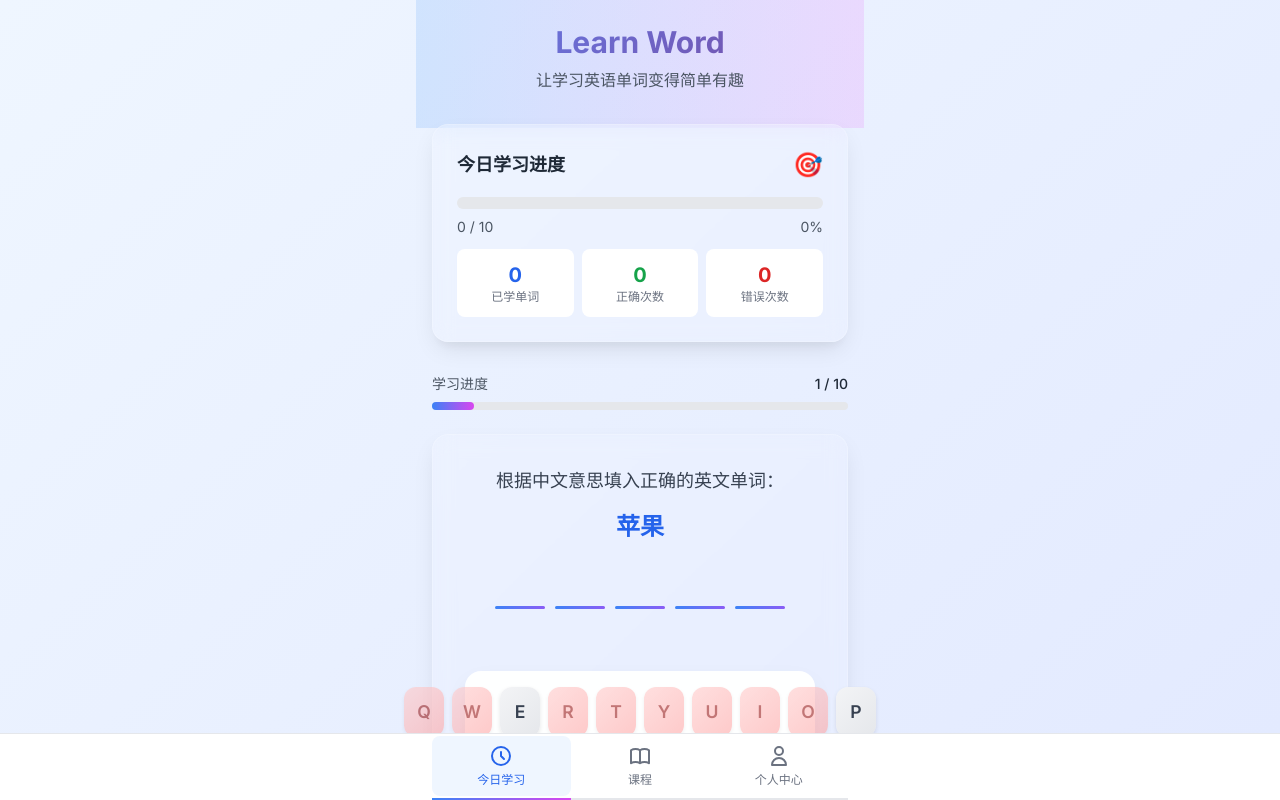
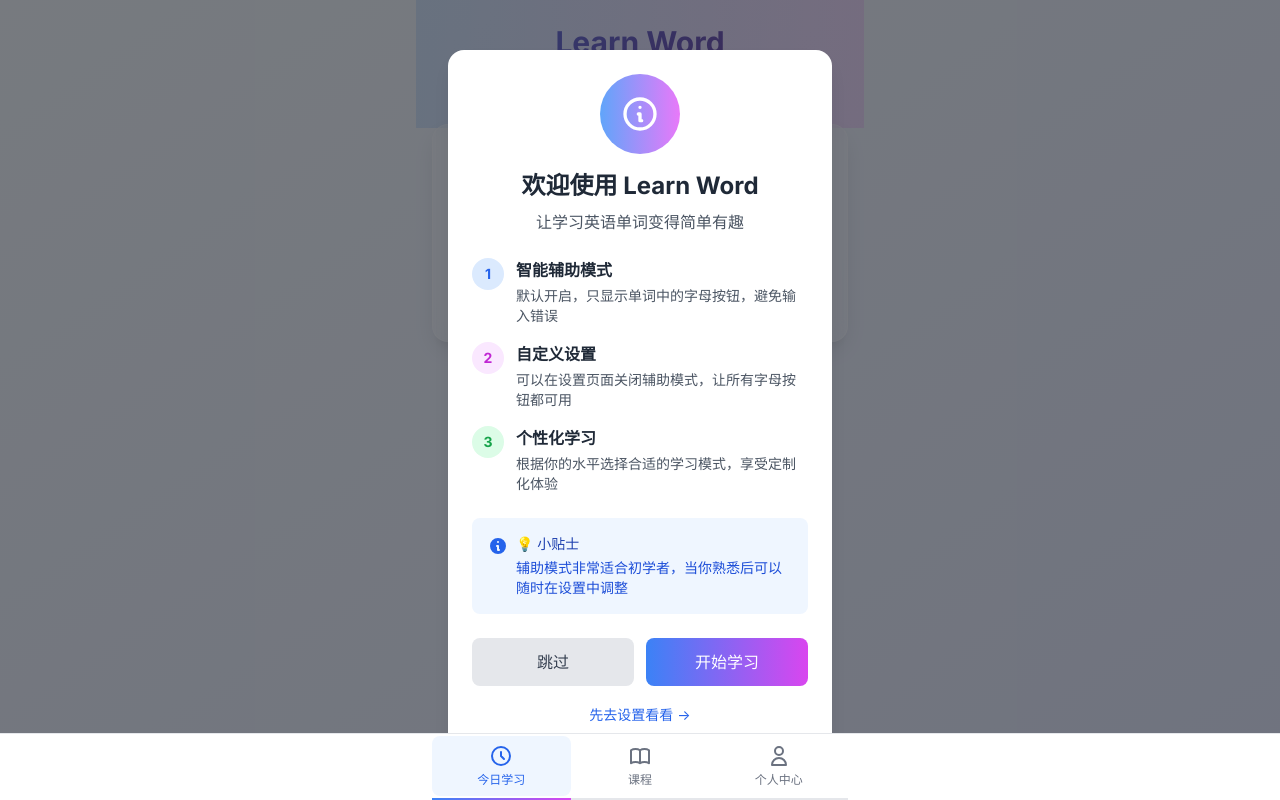
Before and after one commit to legendmohe/learn_word, a Vue app: page / in a window 1280 px wide. Both pictures are taken after a click on the button "开始学习". Shown: the top 800 px of the page. Built offline with nearby package versions, Linux system fonts and the light colour scheme.

Commit message:
添加首次学习提示

```diff
--- a/src/components/TodayStudy.vue
+++ b/src/components/TodayStudy.vue
@@ -39,9 +39,6 @@
         <div class="text-center">
           <!-- 填空题 -->
           <div class="mb-8">
-            <p class="text-lg text-gray-700 dark:text-gray-300 mb-4">
-              根据中文意思填入正确的英文单词：
-            </p>
             <div class="text-2xl font-bold text-primary-600 dark:text-primary-400 mb-6">
               {{ currentWord.meaning }}
             </div>
@@ -154,6 +151,15 @@
         </button>
       </div>
     </div>
+
+    <!-- 首次使用引导弹窗 -->
+    <WelcomeGuide
+      v-if="showWelcomeGuide"
+      @close="showWelcomeGuide = false"
+      @skip="handleGuideSkip"
+      @start-learning="handleGuideStartLearning"
+      @go-settings="handleGuideGoToSettings"
+    />
   </div>
 </template>
 
@@ -163,12 +169,16 @@ import { getDailyGoal, getSelectedCourse, updateStudyProgress, addErrorWord, add
 import { getTodayWords } from '../utils/studyData'
 import { getRandomWords } from '../utils/coursesParser'
 import LetterInputPanel from './LetterInputPanel.vue'
+import WelcomeGuide from './WelcomeGuide.vue'
 
 // 定义事件
 const emit = defineEmits(['completed'])
 
 // 学习状态
 const studyStatus = ref('ready') // ready, studying, completed
+
+// 引导弹窗状态
+const showWelcomeGuide = ref(false)
 
 // 学习数据
 const dailyGoal = ref(10)
@@ -199,6 +209,18 @@ const progressPercentage = computed(() => {
 
 // 开始学习
 const startStudy = async () => {
+  // 检查是否首次使用
+  const isFirstTime = !localStorage.getItem('learn_word_welcome_shown')
+  if (isFirstTime) {
+    showWelcomeGuide.value = true
+    return
+  }
+
+  proceedToStudy()
+}
+
+// 实际开始学习的逻辑
+const proceedToStudy = async () => {
   try {
     // 获取今日学习单词
     const todayWords = getTodayWords(dailyGoal.value)
@@ -312,6 +334,22 @@ const switchTab = (tab) => {
   }))
 }
 
+// 处理引导弹窗事件
+const handleGuideStartLearning = () => {
+  showWelcomeGuide.value = false
+  proceedToStudy()
+}
+
+const handleGuideGoToSettings = () => {
+  showWelcomeGuide.value = false
+  switchTab('profile')
+}
+
+const handleGuideSkip = () => {
+  showWelcomeGuide.value = false
+  proceedToStudy()
+}
+
 // 获取学习提示
 const getStudyHint = () => {
   const hints = [
--- /dev/null
+++ b/src/components/WelcomeGuide.vue
@@ -0,0 +1,205 @@
+<template>
+  <div class="guide-overlay fixed inset-0 bg-black bg-opacity-50 flex items-center justify-center z-50 p-4">
+    <div class="guide-content bg-white dark:bg-gray-800 rounded-2xl p-6 max-w-sm w-full card-shadow transform transition-all duration-300 scale-100">
+      <!-- 头部图标 -->
+      <div class="text-center mb-6">
+        <div class="w-20 h-20 bg-gradient-to-r from-primary-400 to-accent-400 rounded-full flex items-center justify-center mx-auto mb-4">
+          <svg class="w-10 h-10 text-white" fill="none" stroke="currentColor" viewBox="0 0 24 24">
+            <path stroke-linecap="round" stroke-linejoin="round" stroke-width="2" d="M13 16h-1v-4h-1m1-4h.01M21 12a9 9 0 11-18 0 9 9 0 0118 0z"></path>
+          </svg>
+        </div>
+        <h2 class="text-2xl font-bold text-gray-800 dark:text-gray-200 mb-2">
+          欢迎使用 Learn Word
+        </h2>
+        <p class="text-gray-600 dark:text-gray-400">
+          让学习英语单词变得简单有趣
+        </p>
+      </div>
+
+      <!-- 功能介绍 -->
+      <div class="space-y-4 mb-6">
+        <div class="flex items-start gap-3">
+          <div class="w-8 h-8 bg-primary-100 dark:bg-primary-900/20 rounded-full flex items-center justify-center flex-shrink-0">
+            <span class="text-primary-600 dark:text-primary-400 text-sm font-bold">1</span>
+          </div>
+          <div>
+            <h3 class="font-semibold text-gray-800 dark:text-gray-200 mb-1">智能辅助模式</h3>
+            <p class="text-sm text-gray-600 dark:text-gray-400">
+              默认开启，只显示单词中的字母按钮，避免输入错误
+            </p>
+          </div>
+        </div>
+
+        <div class="flex items-start gap-3">
+          <div class="w-8 h-8 bg-accent-100 dark:bg-accent-900/20 rounded-full flex items-center justify-center flex-shrink-0">
+            <span class="text-accent-600 dark:text-accent-400 text-sm font-bold">2</span>
+          </div>
+          <div>
+            <h3 class="font-semibold text-gray-800 dark:text-gray-200 mb-1">自定义设置</h3>
+            <p class="text-sm text-gray-600 dark:text-gray-400">
+              可以在设置页面关闭辅助模式，让所有字母按钮都可用
+            </p>
+          </div>
+        </div>
+
+        <div class="flex items-start gap-3">
+          <div class="w-8 h-8 bg-green-100 dark:bg-green-900/20 rounded-full flex items-center justify-center flex-shrink-0">
+            <span class="text-green-600 dark:text-green-400 text-sm font-bold">3</span>
+          </div>
+          <div>
+            <h3 class="font-semibold text-gray-800 dark:text-gray-200 mb-1">个性化学习</h3>
+            <p class="text-sm text-gray-600 dark:text-gray-400">
+              根据你的水平选择合适的学习模式，享受定制化体验
+            </p>
+          </div>
+        </div>
+      </div>
+
+      <!-- 提示信息 -->
+      <div class="bg-blue-50 dark:bg-blue-900/20 rounded-lg p-4 mb-6">
+        <div class="flex items-start gap-2">
+          <svg class="w-5 h-5 text-blue-600 dark:text-blue-400 flex-shrink-0 mt-0.5" fill="currentColor" viewBox="0 0 20 20">
+            <path fill-rule="evenodd" d="M18 10a8 8 0 11-16 0 8 8 0 0116 0zm-7-4a1 1 0 11-2 0 1 1 0 012 0zM9 9a1 1 0 000 2v3a1 1 0 001 1h1a1 1 0 100-2v-3a1 1 0 00-1-1H9z" clip-rule="evenodd"></path>
+          </svg>
+          <div>
+            <p class="text-sm font-medium text-blue-800 dark:text-blue-200 mb-1">
+              💡 小贴士
+            </p>
+            <p class="text-sm text-blue-700 dark:text-blue-300">
+              辅助模式非常适合初学者，当你熟悉后可以随时在设置中调整
+            </p>
+          </div>
+        </div>
+      </div>
+
+      <!-- 操作按钮 -->
+      <div class="flex gap-3">
+        <button
+          @click="skipGuide"
+          class="flex-1 py-3 px-4 bg-gray-200 dark:bg-gray-700 text-gray-700 dark:text-gray-300 rounded-lg font-medium hover:bg-gray-300 dark:hover:bg-gray-600 transition-colors"
+        >
+          跳过
+        </button>
+        <button
+          @click="startLearning"
+          class="flex-1 py-3 px-4 bg-gradient-to-r from-primary-500 to-accent-500 text-white rounded-lg font-medium hover:shadow-lg transform hover:scale-105 transition-all duration-200"
+        >
+          开始学习
+        </button>
+      </div>
+
+      <!-- 链接到设置 -->
+      <div class="text-center mt-4">
+        <button
+          @click="goToSettings"
+          class="text-sm text-primary-600 dark:text-primary-400 hover:text-primary-700 dark:hover:text-primary-300 transition-colors"
+        >
+          先去设置看看 →
+        </button>
+      </div>
+    </div>
+  </div>
+</template>
+
+<script setup>
+import { onMounted, onUnmounted } from 'vue'
+
+// 定义事件
+const emit = defineEmits(['close', 'skip', 'start-learning', 'go-settings'])
+
+// 处理键盘事件
+const handleKeydown = (event) => {
+  if (event.key === 'Escape') {
+    skipGuide()
+  } else if (event.key === 'Enter') {
+    startLearning()
+  }
+}
+
+// 跳过引导
+const skipGuide = () => {
+  emit('skip')
+  emit('close')
+}
+
+// 开始学习
+const startLearning = () => {
+  // 标记首次引导已完成
+  localStorage.setItem('learn_word_welcome_shown', 'true')
+  emit('start-learning')
+  emit('close')
+}
+
+// 前往设置
+const goToSettings = () => {
+  // 标记首次引导已完成
+  localStorage.setItem('learn_word_welcome_shown', 'true')
+  emit('go-settings')
+  emit('close')
+}
+
+// 组件挂载时添加键盘事件监听
+onMounted(() => {
+  document.addEventListener('keydown', handleKeydown)
+  // 防止背景滚动
+  document.body.style.overflow = 'hidden'
+})
+
+// 组件卸载时移除事件监听
+onUnmounted(() => {
+  document.removeEventListener('keydown', handleKeydown)
+  // 恢复背景滚动
+  document.body.style.overflow = ''
+})
+</script>
+
+<style scoped>
+.guide-overlay {
+  animation: fadeIn 0.3s ease-out;
+}
+
+.guide-content {
+  animation: slideUp 0.4s ease-out;
+}
+
+@keyframes fadeIn {
+  from {
+    opacity: 0;
+  }
+  to {
+    opacity: 1;
+  }
+}
+
+@keyframes slideUp {
+  from {
+    opacity: 0;
+    transform: translateY(30px) scale(0.95);
+  }
+  to {
+    opacity: 1;
+    transform: translateY(0) scale(1);
+  }
+}
+
+/* 响应式设计 */
+@media (max-width: 380px) {
+  .guide-content {
+    padding: 1.25rem;
+  }
+
+  .text-2xl {
+    font-size: 1.5rem;
+  }
+
+  .w-20 {
+    width: 4rem;
+    height: 4rem;
+  }
+
+  .w-10 {
+    width: 2.5rem;
+    height: 2.5rem;
+  }
+}
+</style>
```
